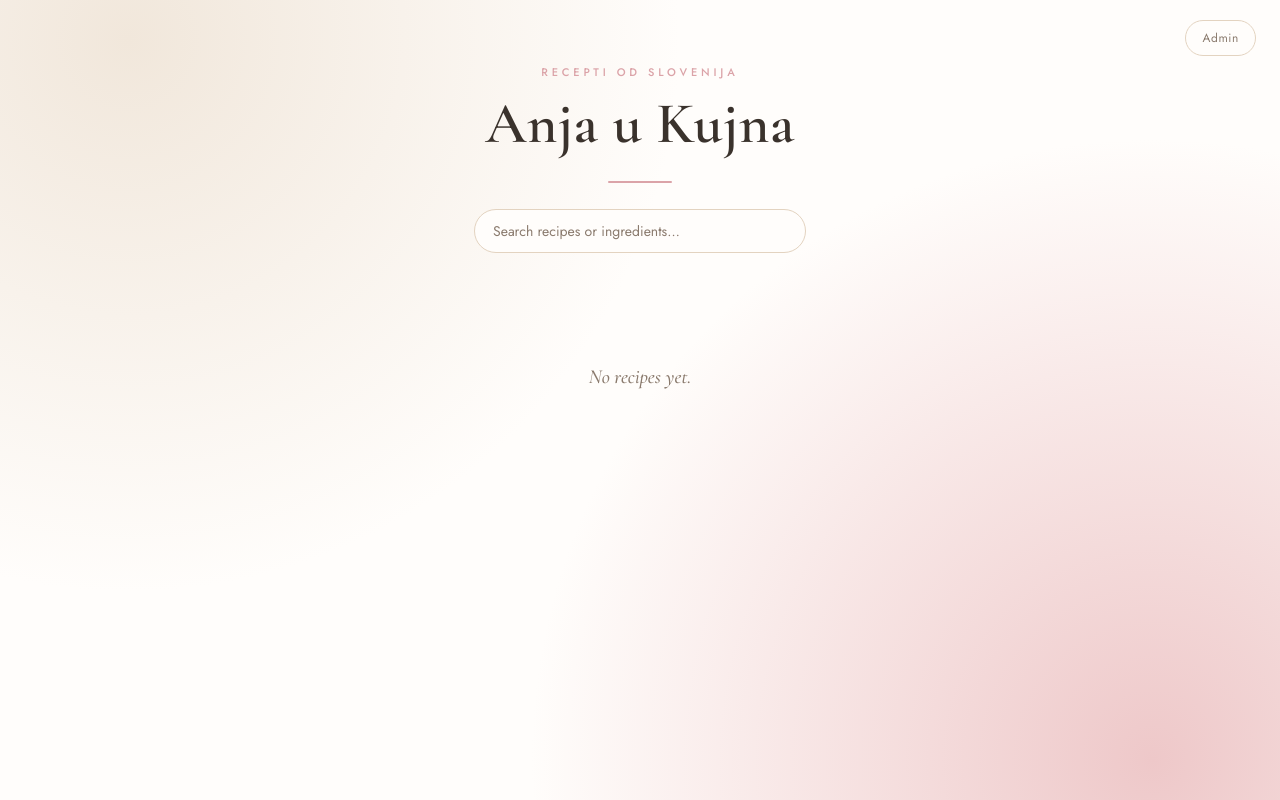
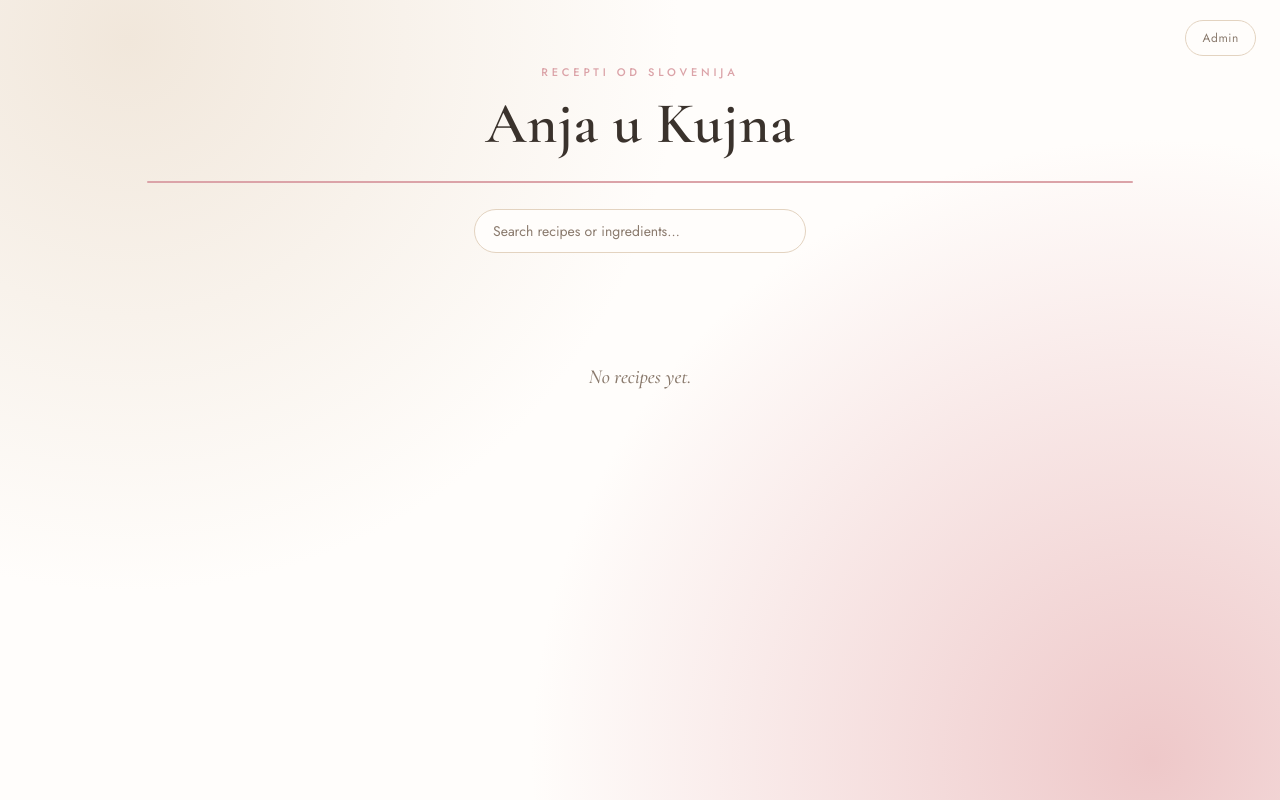
Before and after one commit to anjacv/anjaukujna, a website: page recipe-site-flat/index.html in a window 1280 px wide. Drawn offline with nearby package versions, Linux system fonts and the light colour scheme; no server answers.

Commit message:
Update styles.css

```diff
--- a/recipe-site-flat/styles.css
+++ b/recipe-site-flat/styles.css
@@ -67,7 +67,7 @@ header p{
   font-size:19px;
 }
 .divider{
-  width:64px;height:2px;
+  width:80%;height:2px;
   background:var(--pink-deep);
   margin:22px auto 0;
   border-radius:2px;
@@ -386,6 +386,7 @@ body.is-admin .card:hover .hover-actions{opacity:1;}
   aspect-ratio:16/9;
   background:var(--beige);
   overflow:hidden;
+  display:none !important;
 }
 #detailModal .dImgWrap img{
   width:100%;height:100%;object-fit:cover;display:block;
```
